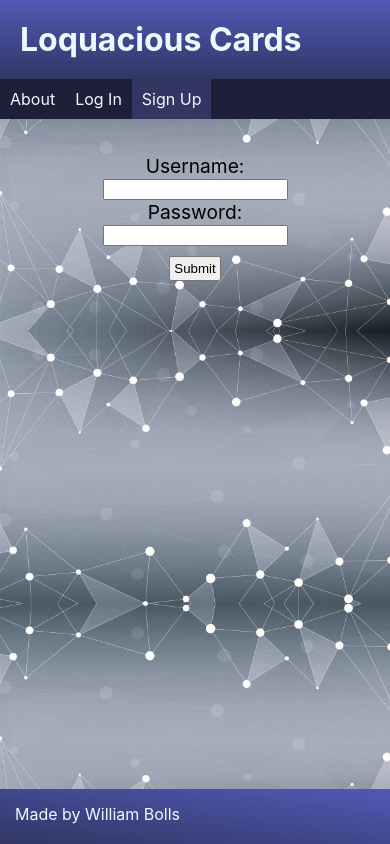
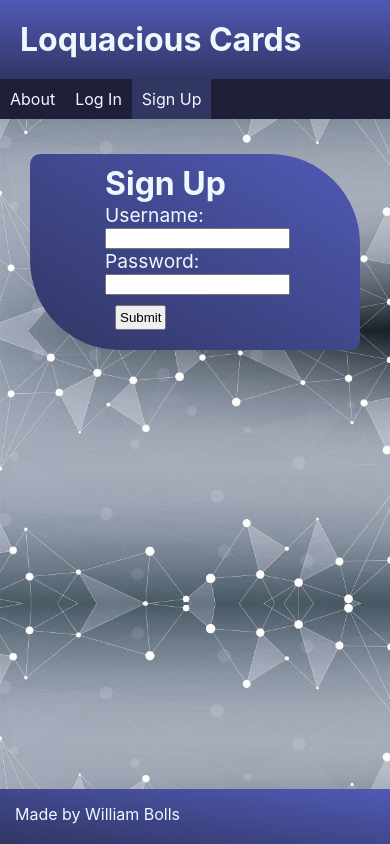
Before and after one commit to palminski/loquacious-conversationalist, a React (Create React App) app in the folder client/: page /signup in a window 390 px wide. Built offline with nearby package versions, Linux system fonts and the light colour scheme.

Commit message:
added more styles

```diff
--- a/client/src/App.js
+++ b/client/src/App.js
@@ -27,8 +27,8 @@ import { Routes, Route } from 'react-router-dom';
 const httpLink = createHttpLink({
   //This can be changed to '/graphql' if using proxy in package.json
   //Swap these between development and production
-  uri: 'http://localhost:3001/graphql'
-  // uri: '/graphql'
+  // uri: 'http://localhost:3001/graphql'
+  uri: '/graphql'
 });
 
 const authLink = setContext((_, { headers }) => {
--- a/client/src/index.css
+++ b/client/src/index.css
@@ -93,6 +93,24 @@ hr {
     transform: scale(1.02);
   }
 
+}
+
+
+
+.signup-login{
+  background-image: var(--gradient);
+  border-radius: 10px 90px;
+  width: 50%;
+  text-align: left;
+  padding: 10px;
+  padding-left: 75px;
+}
+.signup-login label{
+  color: aliceblue;
+}
+.signup-login h1{
+
+  margin: 0;
 }
 
 
@@ -458,8 +476,9 @@ h2 {
 
   transition-duration: 0.5s;
   padding-bottom: 15px;
-  border-radius: 15px 15px 15px 15px;
+  border-radius: 10px 90px 15px 90px;
   background-color: rgb(80, 84, 126);
+  background-image: var(--gradient);
   top: 10px;
   bottom: 10%;
   margin: 50px auto;
@@ -469,6 +488,7 @@ h2 {
 .modal-body form {
   padding: 15px;
   background-color: aliceblue;
+  border-radius: 10px 90px 10px 90px;
 }
 
 .modal-body input {
@@ -891,6 +911,10 @@ label {
   .mini-hero {
     width: 100%;
   }
+
+  .signup-login{
+    width: auto;
+  }
 }
 
 @media screen and (max-width: 480px) {
--- a/client/src/pages/Home.js
+++ b/client/src/pages/Home.js
@@ -6,15 +6,21 @@ const Home = () => {
     return (
         <div className="grow-in">
             <div className="container slow-pulse">
-            <div className="hero">
+                <div className="hero">
                     <h1>Loquacious Cards</h1>
                     <hr></hr>
                     <br></br>
                     <h2>The Simple and Free Flashcard Solution</h2>
                 </div>
-                <div className="mini-hero">
-                    <h2>Sign Up Free Today!</h2>
-                </div>
+
+                {Auth.loggedIn() ?
+                    <div className="mini-hero">
+                        <h2>Sign Up Free Today!</h2>
+                    </div>
+                    :
+                    <div className="mini-hero">
+                        <h2>Use Links above to get started!</h2>
+                    </div>}
 
             </div>
             <br />
--- a/client/src/pages/Login.js
+++ b/client/src/pages/Login.js
@@ -39,8 +39,9 @@ const Login = (props) => {
 
     return (
         <div className="grow-in">
-
-            <form onSubmit={handleFormSubmit}>
+            <div className="container">
+            <form onSubmit={handleFormSubmit} className="signup-login">
+            <h1>Log In</h1>
                 <label htmlFor="username">Username: </label>
                 <br/>
                 <input name="username" type="username" id="username" onChange={handleFormChange}/>
@@ -54,6 +55,7 @@ const Login = (props) => {
 
                 <button className="log-in-button" type="submit">Submit</button>
             </form>
+            </div>
         </div>
     );
 }
--- a/client/src/pages/Signup.js
+++ b/client/src/pages/Signup.js
@@ -7,13 +7,13 @@ import Auth from "../utils/auth";
 const Signup = (props) => {
 
     const [formState, setFormState] = useState({ username: '', password: '' });
-    const [addUser, {error}] = useMutation(ADD_USER);
+    const [addUser, { error }] = useMutation(ADD_USER);
 
     const handleFormChange = (event) => {
-        const {name, value} = event.target;
+        const { name, value } = event.target;
         setFormState({
             ...formState,
-            [name]:value,
+            [name]: value,
         });
     };
 
@@ -22,7 +22,7 @@ const Signup = (props) => {
 
         try {
             const response = await addUser({
-                variables: {username: formState.username, password: formState.password},
+                variables: { username: formState.username, password: formState.password },
             });
             const token = response.data.addUser.token
             Auth.login(token);
@@ -37,21 +37,24 @@ const Signup = (props) => {
 
     return (
         <div className="grow-in">
+            <div className="container">
+                <form onSubmit={handleFormSubmit} className="signup-login">
+                    <h1>Sign Up</h1>
+                    <label htmlFor="username">Username: </label>
+                    <br />
+                    <input name="username" type="username" id="username" onChange={handleFormChange} />
+                    <br />
 
-            <form onSubmit={handleFormSubmit}>
-                <label htmlFor="username">Username: </label>
-                <br/>
-                <input name="username" type="username" id="username" onChange={handleFormChange}/>
-                <br/>
+                    <label htmlFor="password">Password: </label>
 
-                <label htmlFor="password">Password: </label>
+                    <br />
+                    <input name="password" type="password" id="password" onChange={handleFormChange} />
+                    <br />
 
-                <br/>
-                <input name="password" type="password" id="password" onChange={handleFormChange}/>
-                <br/>
+                    <button className="log-in-button" type="submit">Submit</button>
+                </form>
+            </div>
 
-                <button className="log-in-button" type="submit">Submit</button>
-            </form>
         </div>
     );
 }
```
Also changed, not shown: 1 other file (tests, documents, lock files or other folders).
